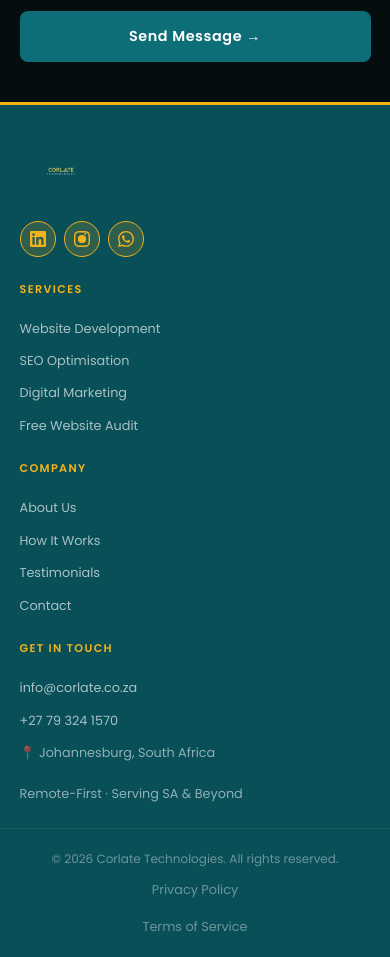
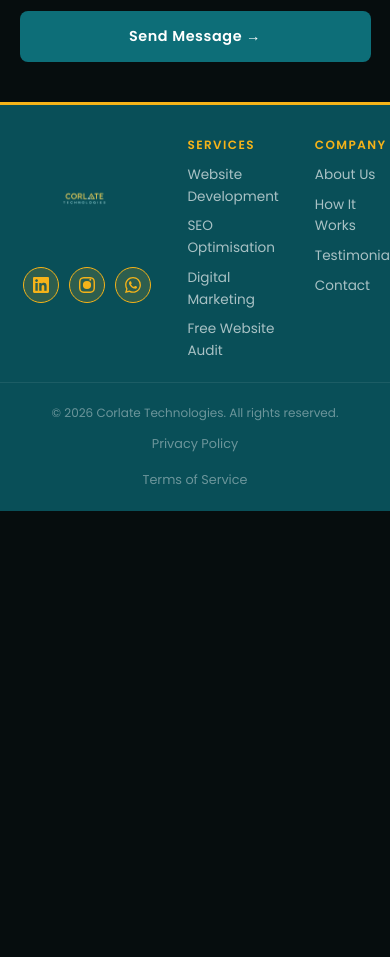
Before and after one commit to mukoe2020/corlate-website, a website: page index.html in a window 390 px wide. Shown: the part 7196-8153 px from the top of the page. After the commit the page ends 7707 px from the top, so only its background shows below. Drawn offline with Linux system fonts and the light colour scheme.

Commit message:
Remove mobile footer responsive rules to maintain 4-column desktop layout on all devices

```diff
--- a/index.html
+++ b/index.html
@@ -1124,16 +1124,6 @@
     .team-avatar { width: 40px; height: 40px; font-size: 0.75rem; }
     .team-card h4 { font-size: 0.76rem; }
     .team-card p { font-size: 0.65rem; }
-
-    .footer-top { grid-template-columns: 1fr; gap: 24px; padding: 24px 5%; }
-    .footer-col { gap: 12px; }
-    .footer-col h5 { font-size: 0.7rem; margin-bottom: 8px; }
-    .footer-col a { font-size: 0.8rem; }
-    .footer-location { font-size: 0.8rem; }
-    .footer-brand-col { align-items: flex-start; }
-    .footer-branding { justify-content: flex-start; }
-    .footer-logo { height: 80px; width: 80px; }
-    .footer-socials { gap: 8px; }
     .footer-bottom { flex-direction: column; text-align: center; padding: 20px 5%; }
     .footer-legal { flex-direction: column; gap: 16px; }
   }
```
